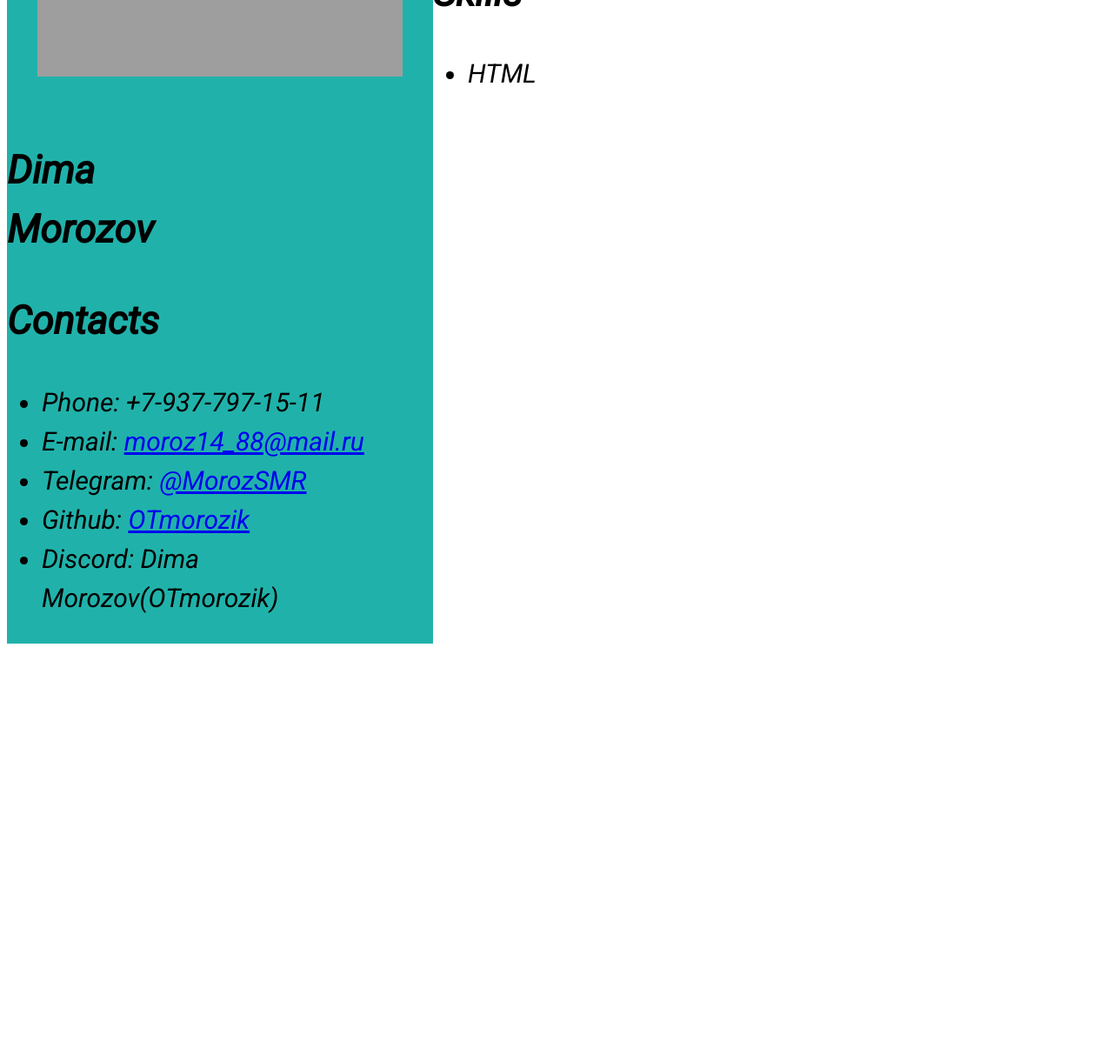
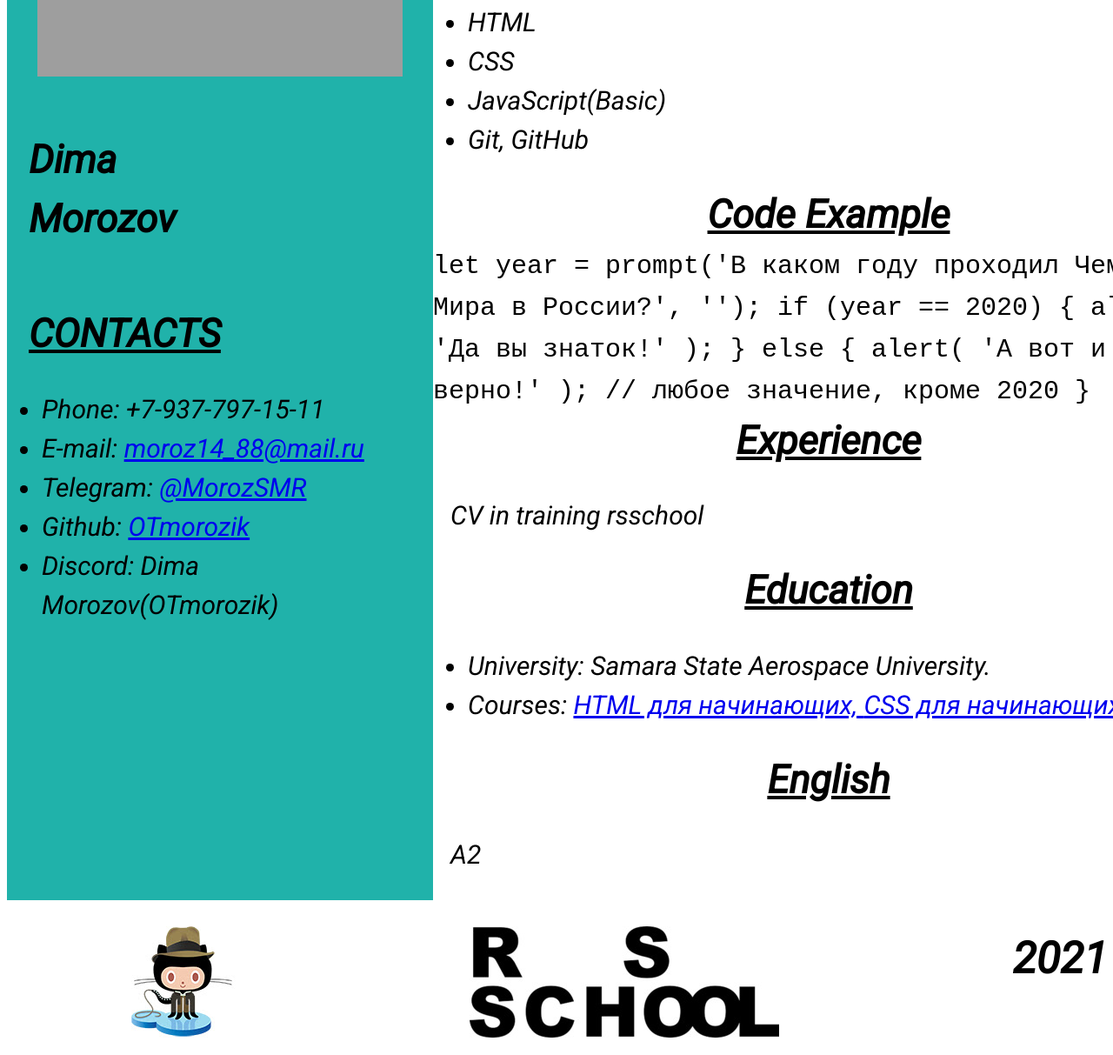
Before and after one commit to OTmorozik/rsschool-cv, a plain HTML site: page index.html in a window 1280 px wide. Shown: the part 520-1733 px from the top of the page at 87% size. Before the commit the page ends 1268 px from the top, so only its background shows below. Drawn offline with Linux system fonts and the light colour scheme; grey boxes are pictures that could not be loaded.

Commit message:
fix: supplemented  html and css fail

```diff
--- a/index.html
+++ b/index.html
@@ -60,4 +60,48 @@
                     <p>At the moment I have no Frontend developer skills, but that’s why I’m here to figure it out. In the modern developing world attracts a large number of areas where programmers are required. I believe that I can acquire the necessary skills to become an experienced Frontend developer.</p>
                         <h2>Skills</h2>
                             <ul>
-                                <li>HTML</li
+                                <li>HTML</li>
+                                <li>CSS</li>
+                                <li>JavaScript(Basic)</li>
+                                <li>Git, GitHub</li>
+                            </ul>
+                                <h2>Code Example</h2>
+                                    <code>let year = prompt('В каком году проходил Чемпионат Мира в России?', '');
+                                    if (year == 2020) {
+                                    alert( 'Да вы знаток!' );
+                                    } else {
+                                    alert( 'А вот и не верно!' ); // любое значение, кроме 2020
+                                    }
+                                    </code>
+                                        <h2>Experience</h2>
+                                        <p>CV in training rsschool</p>
+                                            <h2>Education</h2>
+                                                <ul>
+                                                    <li>University: Samara State Aerospace University.</li>
+                                                    <li>Courses: <a href="https://ru.code-basics.com/languages/html">HTML для начинающих,  </a><a href="https://ru.code-basics.com/languages/css">CSS для начинающих.</a>
+                                                    </li>
+                                                </ul>
+                                                <h2>English</h2>
+                                                <p>A2</p>
+                </section>
+        </div>
+    </main>
+            <footer class="footer">
+                <div class="container_footer">
+                    <div class="git_Moroz">
+                        <a href="https://github.com/OTmorozik?tab=repositories" target="_blank">
+                            <img src="git.jpg" alt="Git_icon">
+                        </a>
+                    </div>
+                        <div class="rsschool">
+                            <a href="https://rs.school/js/" target="_blank">
+                                <img src="rss.jpg" alt="rss_icon">
+                            </a>
+                        </div>
+                            <div class="data">
+                                <time>2021</time>
+                            </div>
+                </div>
+            </footer>
+</body>
+</html>
--- a/style.css
+++ b/style.css
@@ -60,3 +60,49 @@ body{
     padding: 10px 10px 0px 10px;
     margin: 25px;
 }
+
+.photo_name{
+    margin: 25px;
+}
+
+.contacts_h2{
+    text-transform: uppercase;
+    text-decoration: underline;
+    margin: 25px;
+    padding-top: 40px;
+}
+
+/*About me and other */
+.about_me{
+    display: block;
+    width: 65%;
+}
+
+h2{
+    margin: 0;
+    text-decoration: underline;
+    text-align: center;
+}
+
+p{
+    padding-left: 20px;
+}
+
+/*Footer start */
+.footer{
+    display: block;
+    width: 1400px;
+    margin: 0 auto;
+}
+.container_footer{
+    margin: 0;
+    width: 100%;
+    display: flex;
+    justify-content: space-around;
+    padding-top: 30px;
+}
+
+.data{
+    font-size: 50px;
+    font-weight: bold;
+}
```
